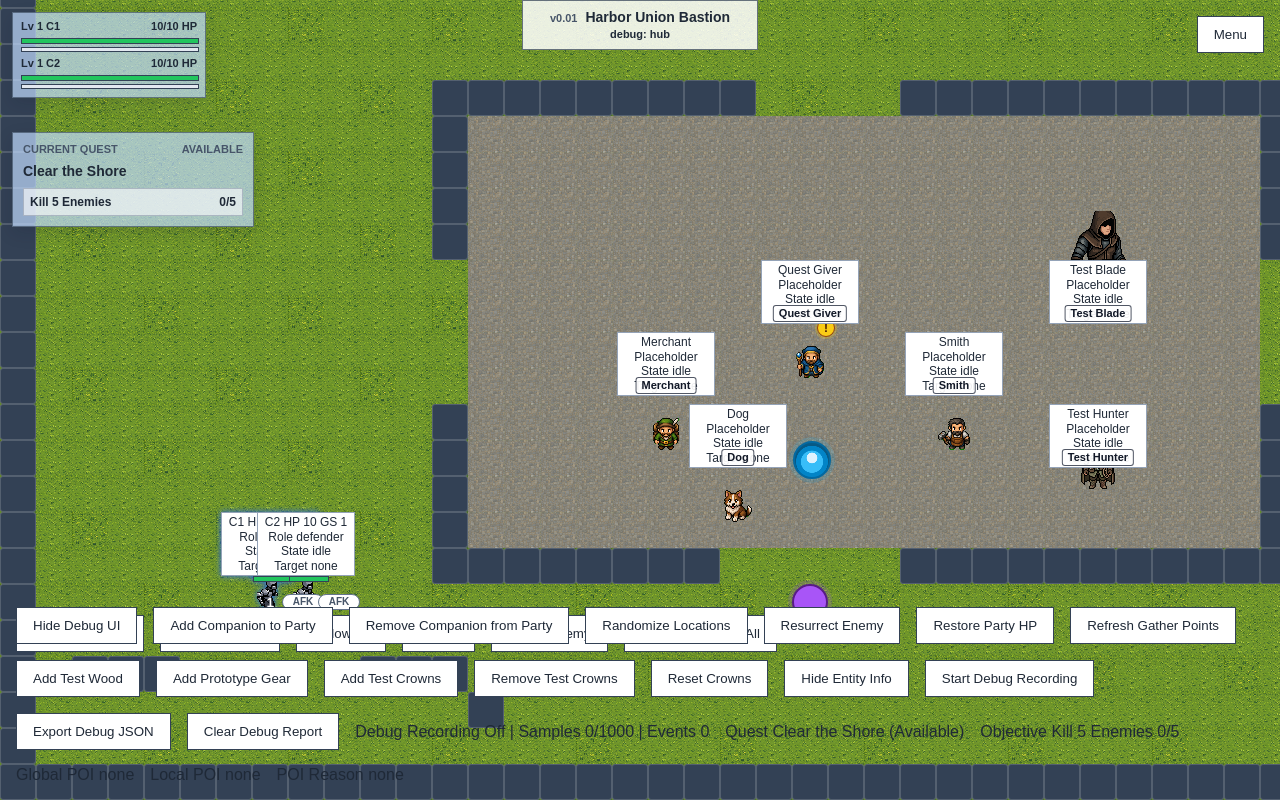
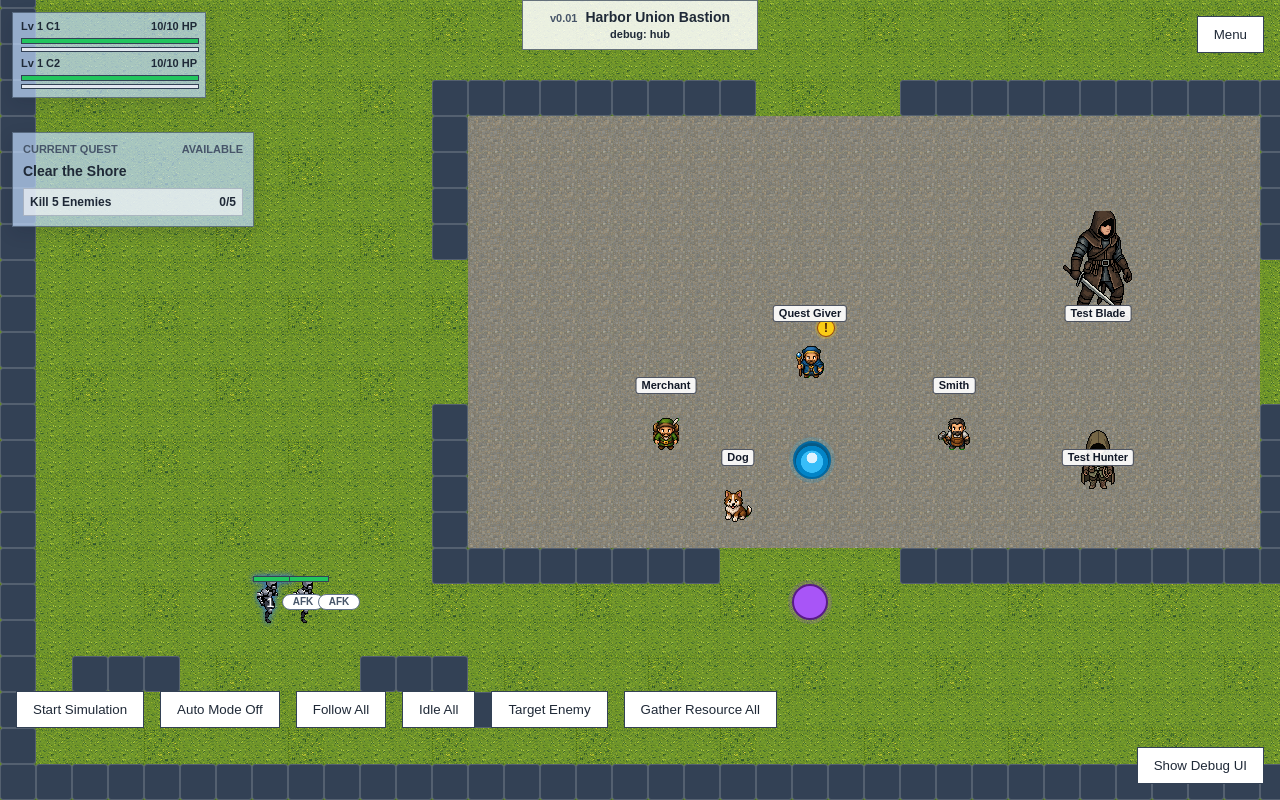
Before and after one commit to furiaz/MMOPartySimulator, a React (Vite) app in the folder client/: page / in a window 1280 px wide. Built offline with nearby package versions, Linux system fonts and the light colour scheme.

Commit message:
documentation upkeep and hiding debug ui at game start

```diff
--- a/client/src/App.tsx
+++ b/client/src/App.tsx
@@ -653,8 +653,8 @@ function AttackCooldownIndicator({
 function App() {
   const [gameState, setGameState] = useState<GameState>(createInitialState);
   const [isSimulationRunning, setIsSimulationRunning] = useState(false);
-  const [showEntityInfo, setShowEntityInfo] = useState(true);
-  const [showDebugTools, setShowDebugTools] = useState(true);
+  const [showEntityInfo, setShowEntityInfo] = useState(false);
+  const [showDebugTools, setShowDebugTools] = useState(false);
   const [isGameMenuOpen, setIsGameMenuOpen] = useState(false);
   const [activeGameMenuTab, setActiveGameMenuTab] =
     useState<GameMenuTab | null>(null);
```
Also changed, not shown: 2 other files (tests, documents, lock files or other folders).
